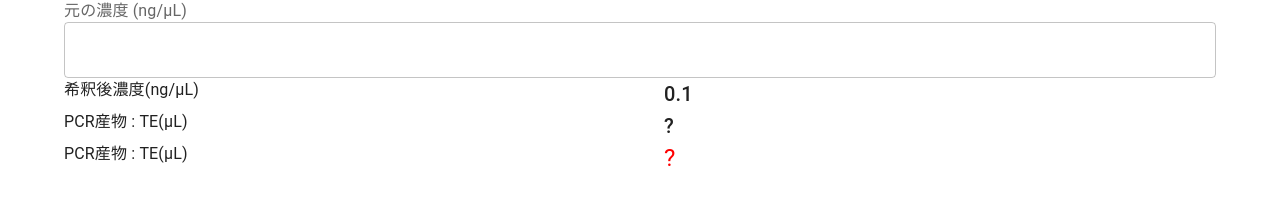
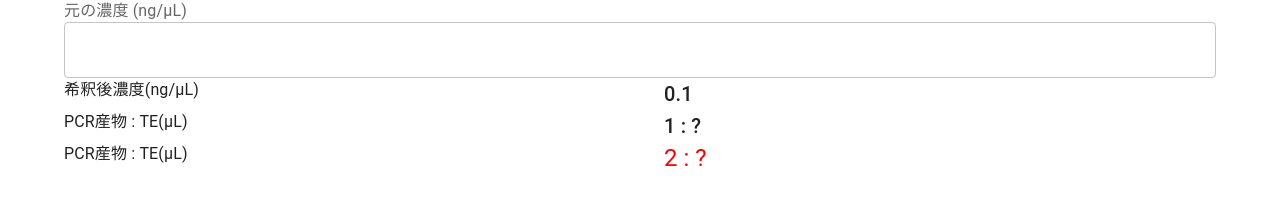
Before and after one commit to lynxlevin/lltoolbox, a React (Create React App) app: page /dilution-calculator in a window 1280 px wide. Shown: the part 89-300 px from the top of the page. Built offline with nearby package versions, Linux system fonts and the light colour scheme.

Commit message:
feat: NaN handling

```diff
--- a/src/pages/DilutionCalculator.tsx
+++ b/src/pages/DilutionCalculator.tsx
@@ -5,8 +5,8 @@ import { useState } from 'react';
 const DilutionCalculator = () => {
     const [originalConcentration, setOriginalConcentration] = useState<Decimal | null>(null);
 
-    const pcr_1_te = originalConcentration === null ? '?' : `1 : ${originalConcentration.mul(10).minus(1)}`;
-    const pcr_2_te = originalConcentration === null ? '?' : `2 : ${originalConcentration.mul(10).minus(1).mul(2)}`;
+    const pcr_1_te = originalConcentration === null ? '?' : originalConcentration.mul(10).minus(1).toString();
+    const pcr_2_te = originalConcentration === null ? '?' : originalConcentration.mul(10).minus(1).mul(2).toString();
 
     return (
         <Dialog fullScreen open={true}>
@@ -22,7 +22,8 @@ const DilutionCalculator = () => {
                 <TextField
                     defaultValue={originalConcentration}
                     onBlur={event => {
-                        setOriginalConcentration(new Decimal(event.target.value));
+                        const number = Number.isNaN(Number(event.target.value)) ? NaN : event.target.value;
+                        setOriginalConcentration(new Decimal(number))
                     }}
                     fullWidth
                 />
@@ -40,7 +41,7 @@ const DilutionCalculator = () => {
                     </Grid>
                     <Grid item xs={6}>
                         <Typography variant="h6" ml={3}>
-                            {pcr_1_te}
+                            1 : {pcr_1_te}
                         </Typography>
                     </Grid>
                     <Grid item xs={6}>
@@ -48,7 +49,7 @@ const DilutionCalculator = () => {
                     </Grid>
                     <Grid item xs={6}>
                         <Typography variant="h5" ml={3} color="red">
-                            {pcr_2_te}
+                            2 : {pcr_2_te}
                         </Typography>
                     </Grid>
                 </Grid>
```
